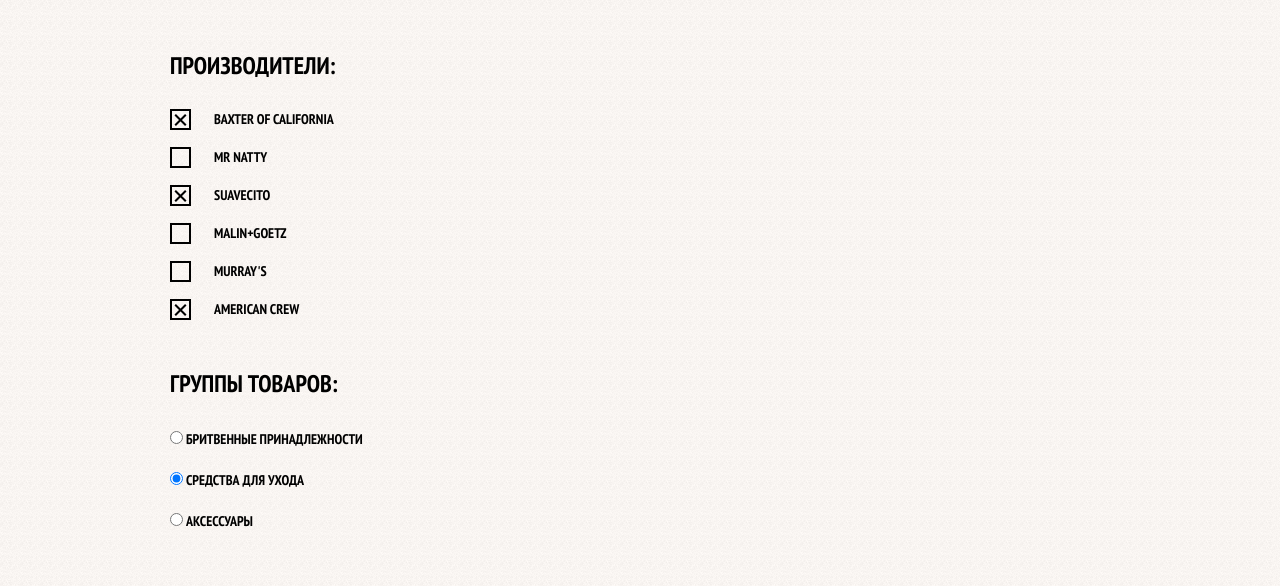
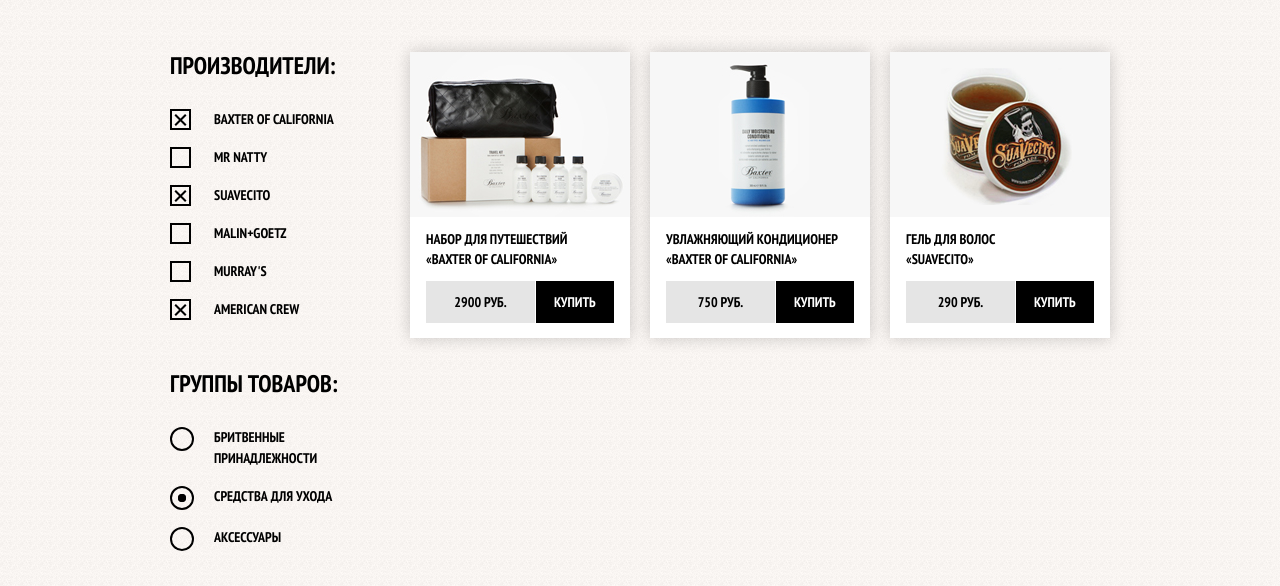
Before and after one commit to Shakirjan99/barbershop, a plain HTML site: page shop.html in a window 1280 px wide. Shown: the part 214-800 px from the top of the page. Drawn offline with Linux system fonts and the light colour scheme.

Commit message:
Сорок третий коммит

```diff
--- a/shop.html
+++ b/shop.html
@@ -85,28 +85,78 @@
 						<h2 class="title">Группы товаров:</h2>
 						<ul class="goods-radio">
 							<li>
-								<label class="categories">
+								<label class="group">
 									<input type="radio" name="category" value="care-products">
 									<span class="radio-indicator"></span>
 									<span>Бритвенные принадлежности</span>
 								</label>
 							</li>
 							<li>
-								<label class="categories">
+								<label class="group">
 									<input type="radio" name="category" value="care-products" checked="">
 									<span class="radio-indicator"></span>
 									<span>Средства для ухода</span>
 								</label>
 							</li>
 							<li>
-								<label class="categories">
+								<label class="group">
 									<input type="radio" name="category" value="care-products">
 									<span class="radio-indicator"></span>
 									<span>Аксессуары</span>
 								</label>
 							</li>
 						</ul>
+						<button class="btn">Показать</button>
 					</form>
+				</div>
+				<div class="shop-content-right">
+					<div class="shop-content-indent clearfix">
+						<div class="goods">
+							<figure class="goods-picture">
+								<img src="img/setForTravel.jpg" width="220" height="165" alt="">
+							</figure>
+							<div class="goods-title">
+								<a href="#">
+									<span>Набор для путешествий</span>
+									<br ><span>«Baxter of California»</span>
+								</a>
+							</div>
+							<div class="goods-block">
+								<span class="price">2900 руб.</span>
+								<a class="buy" href="#">купить</a>
+							</div>
+						</div>
+						<div class="goods">
+							<figure class="goods-picture">
+								<img src="img/conditioning.jpg" width="220" height="165" alt="">
+							</figure>
+							<div class="goods-title">
+								<a href="#">
+									<span>Увлажняющий кондиционер</span>
+									<br ><span>«Baxter of California»</span>
+								</a>
+							</div>
+							<div class="goods-block">
+								<span class="price">750 руб.</span>
+								<a class="buy" href="#">купить</a>
+							</div>
+						</div>
+						<div class="goods">
+							<figure class="goods-picture">
+								<img src="img/hairGel.jpg" width="220" height="165" alt="">
+							</figure>
+							<div class="goods-title">
+								<a href="#">
+									<span>Гель для волос</span>
+									<br ><span>«suavecito»</span>
+								</a>
+							</div>
+							<div class="goods-block">
+								<span class="price">290 руб.</span>
+								<a class="buy" href="#">купить</a>
+							</div>
+						</div>
+					</div>
 				</div>
 			</div>
 		</main>
```
